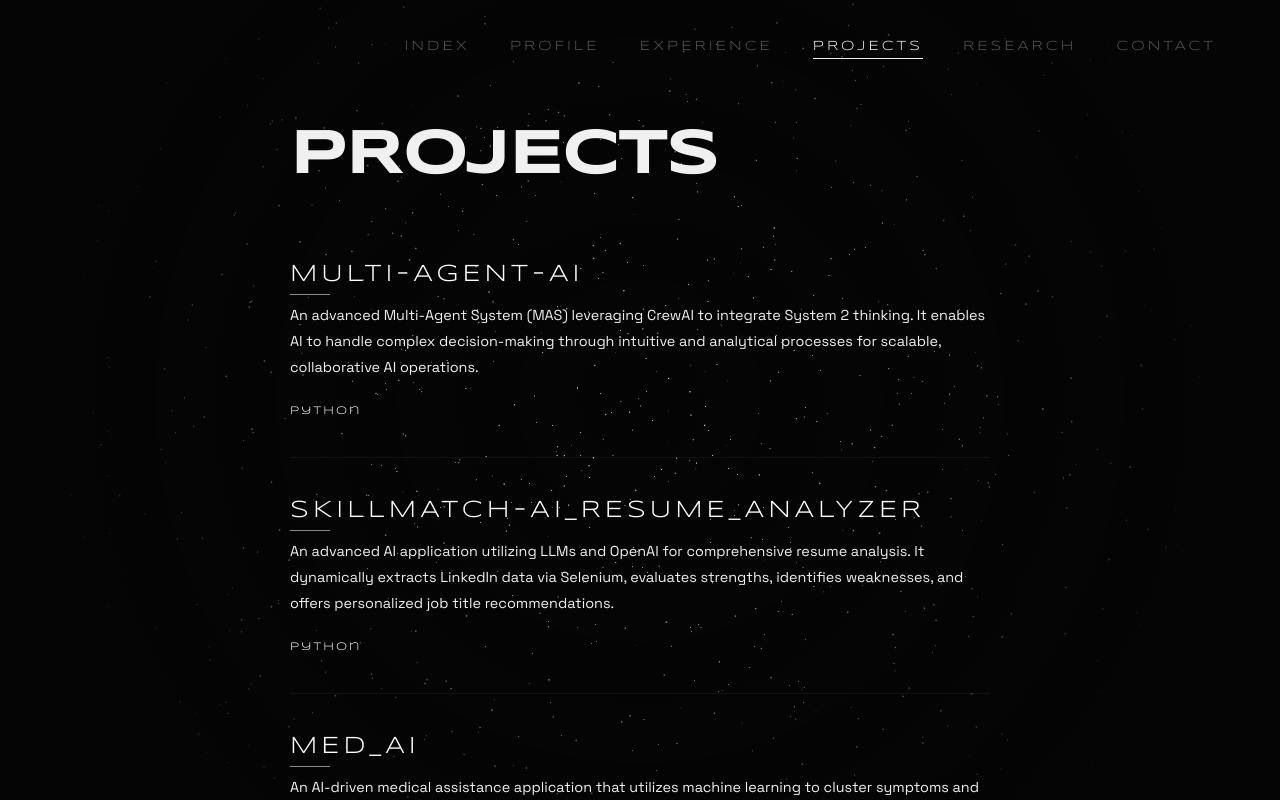
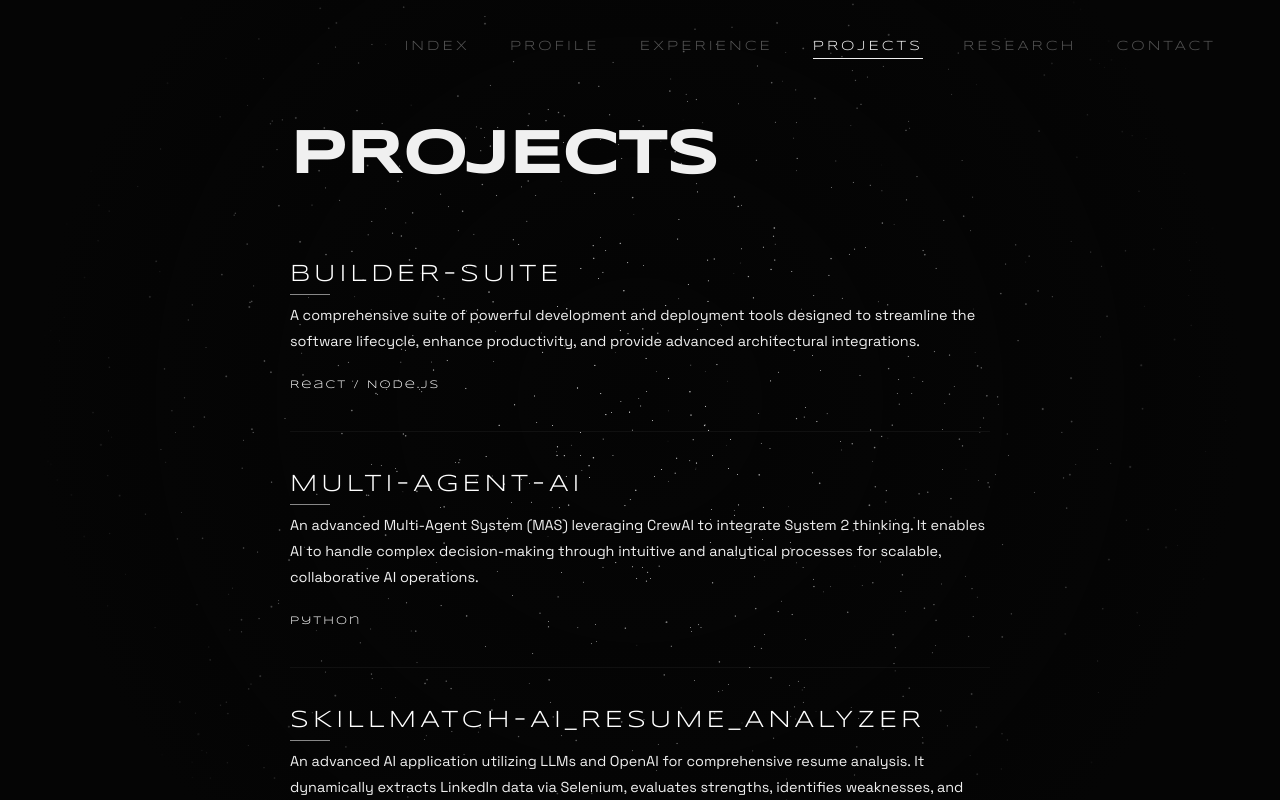
Before and after one commit to SubashSK777/Portfolio, a React (Vite) app: page /projects in a window 1280 px wide. Built offline with nearby package versions, Linux system fonts and the light colour scheme.

Commit message:
feat: add Builder-Suite to top of projects list

```diff
--- a/src/pages/Projects.jsx
+++ b/src/pages/Projects.jsx
@@ -3,6 +3,14 @@ import { motion } from 'framer-motion';
 import PageTransition from '../components/PageTransition';
 
 const hardcodedProjects = [
+    {
+        id: 0,
+        name: 'Builder-Suite',
+        html_url: 'https://github.com/SubashSK777/Builder-Suite',
+        description: 'A comprehensive suite of powerful development and deployment tools designed to streamline the software lifecycle, enhance productivity, and provide advanced architectural integrations.',
+        language: 'React / Node.js',
+        stargazers_count: '—'
+    },
     {
         id: 1,
         name: 'Multi-Agent-AI',
```
